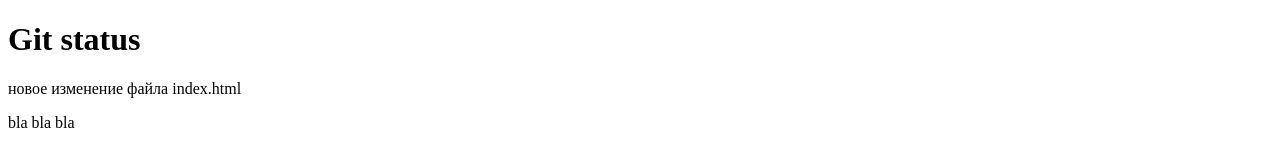
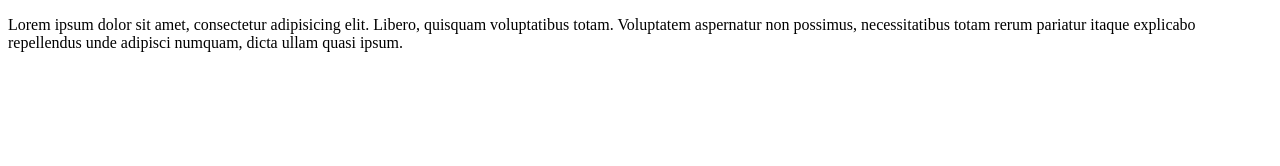
Before and after one commit to AralkhanNurdin00/First-re, a plain HTML site: page index.html in a window 1280 px wide. Drawn offline with Linux system fonts and the light colour scheme.

Commit message:
third commit

```diff
--- a/index.html
+++ b/index.html
@@ -5,9 +5,6 @@
 	<title>Document</title>
 </head>
 <body>
-	<h1>Git status</h1>
-	<p>новое изменение файла index.html</p>
-	<p>bla bla bla</p>
-
+	<p>Lorem ipsum dolor sit amet, consectetur adipisicing elit. Libero, quisquam voluptatibus totam. Voluptatem aspernatur non possimus, necessitatibus totam rerum pariatur itaque explicabo repellendus unde adipisci numquam, dicta ullam quasi ipsum.</p>
 </body>
 </html>
```
